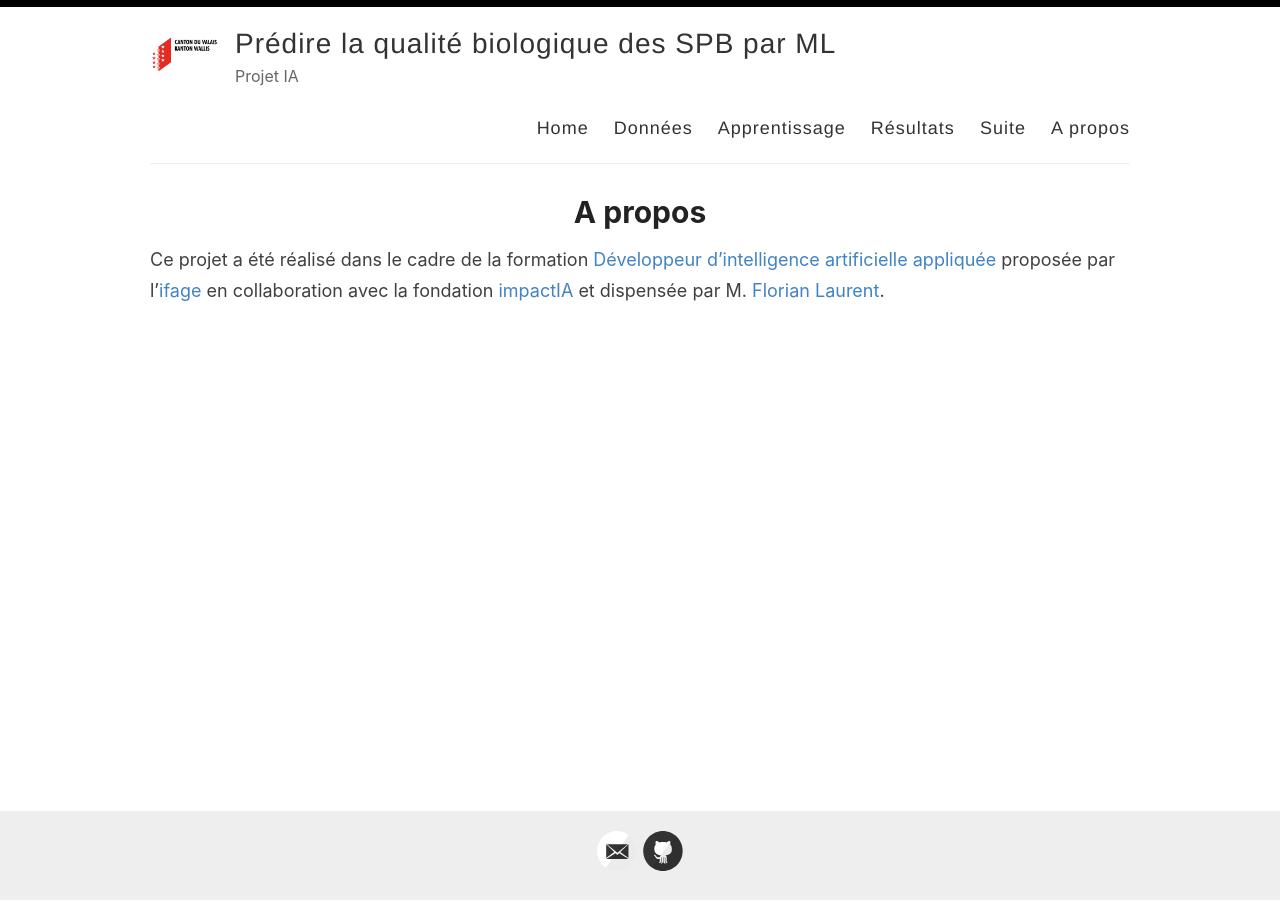
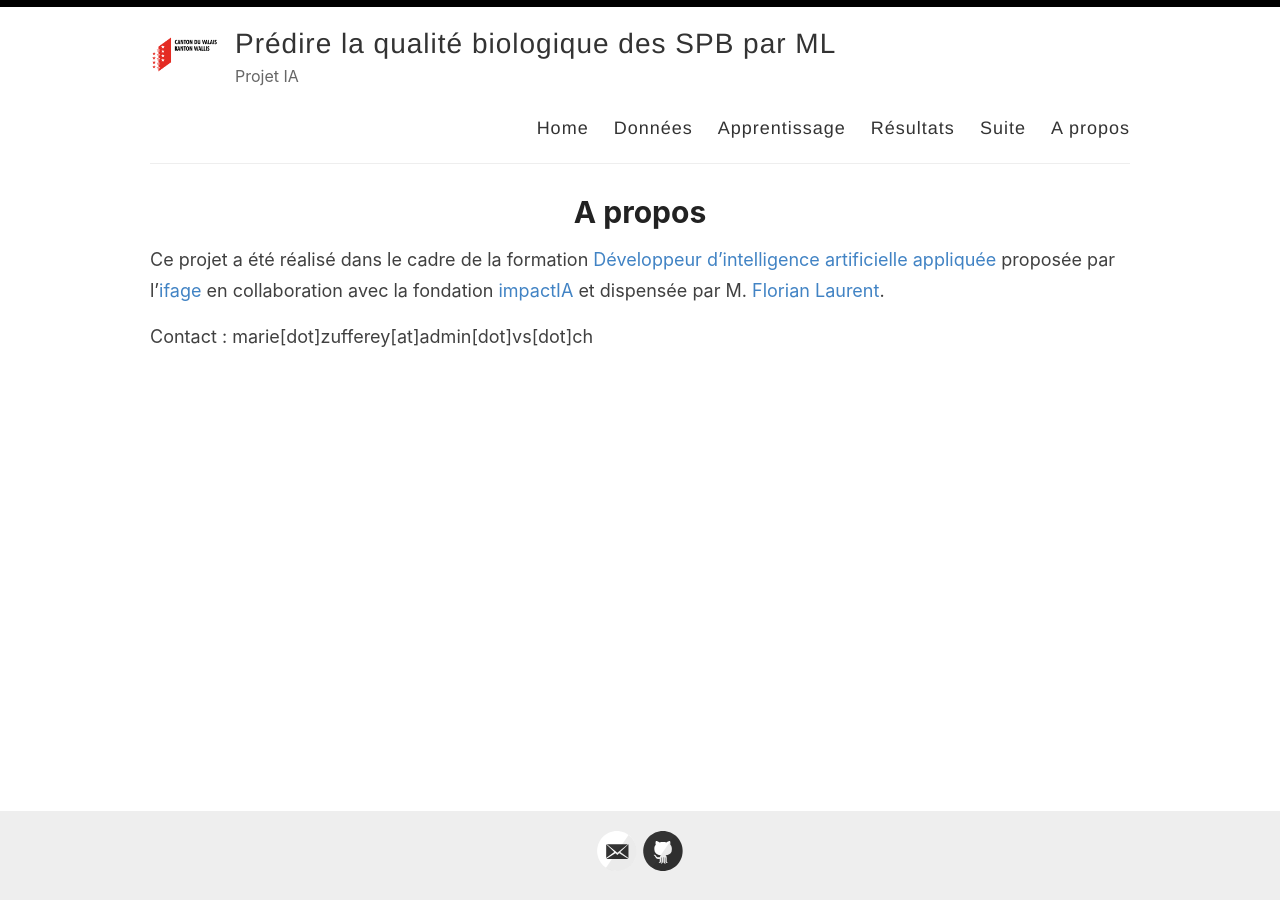
Before and after one commit to sca-opdir/sber-biodiversite-ml-prediction, a Jekyll site: the page built from _pages/about.md, in a window 1280 px wide. Built offline with Jekyll 4.4.1, drawn with Linux system fonts in a browser that asks for light colours.

Commit message:
Update about.md

```diff
--- a/_pages/about.md
+++ b/_pages/about.md
@@ -6,3 +6,5 @@ permalink: /about/
 
 
 Ce projet a été réalisé dans le cadre de la formation [Développeur d'intelligence artificielle appliquée](https://www.ifage.ch/formation/tic/intelligence-artificielle/) proposée par l'[ifage](https://www.ifage.ch/) en collaboration avec la fondation [impactIA](https://impactia.org/) et dispensée par M. [Florian Laurent](https://www.linkedin.com/in/florianlaurent/?originalSubdomain=ch).
+
+Contact : marie\[dot\]zufferey\[at\]admin\[dot\]vs\[dot\]ch
```
